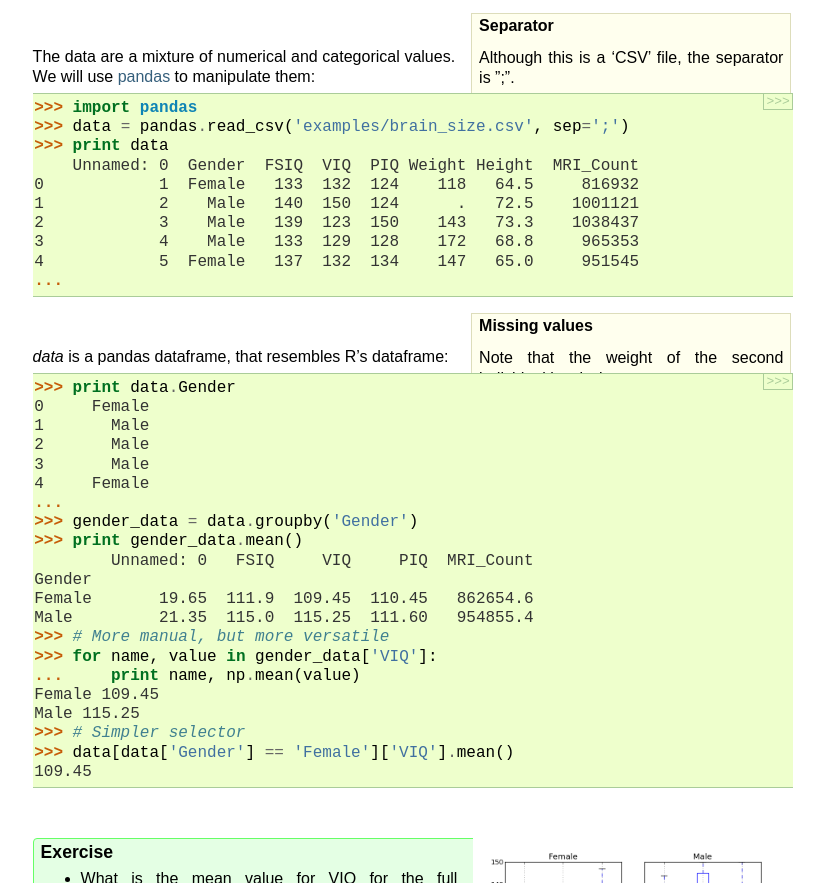
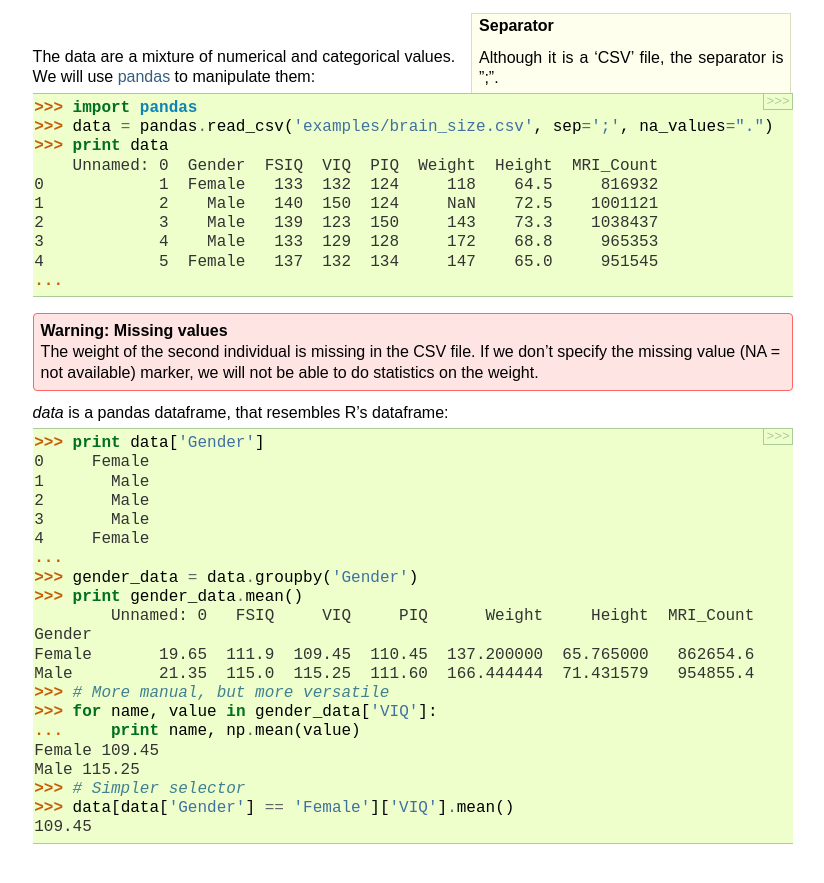
Before and after one commit to cogmaster-stats/python-cogstats, a plain HTML site: page basic_statistics.html in a window 1280 px wide. Shown: the part 1895-2778 px from the top of the page, without its empty margins (227-1051 px from the left). Drawn offline with Linux system fonts and the light colour scheme.

Commit message:
Make install

```diff
--- a/basic_statistics.html
+++ b/basic_statistics.html
@@ -228,7 +228,7 @@ to do so?).</li>
 </div></blockquote>
 <div class="sidebar">
 <p class="first sidebar-title"><strong>Separator</strong></p>
-<p class="last">Although this is a &#8216;CSV&#8217; file, the separator is &#8221;;&#8221;.</p>
+<p class="last">Although it is a &#8216;CSV&#8217; file, the separator is &#8221;;&#8221;.</p>
 </div>
 <div class="line-block">
 <div class="line"><br /></div>
@@ -236,26 +236,26 @@ to do so?).</li>
 <p>The data are a mixture of numerical and categorical values. We will use
 <a class="reference external" href="http://pandas.pydata.org">pandas</a> to manipulate them:</p>
 <div class="highlight-python"><div class="highlight"><pre><span class="gp">&gt;&gt;&gt; </span><span class="kn">import</span> <span class="nn">pandas</span>
-<div class="newline"></div><span class="gp">&gt;&gt;&gt; </span><span class="n">data</span> <span class="o">=</span> <span class="n">pandas</span><span class="o">.</span><span class="n">read_csv</span><span class="p">(</span><span class="s">&#39;examples/brain_size.csv&#39;</span><span class="p">,</span> <span class="n">sep</span><span class="o">=</span><span class="s">&#39;;&#39;</span><span class="p">)</span>
+<div class="newline"></div><span class="gp">&gt;&gt;&gt; </span><span class="n">data</span> <span class="o">=</span> <span class="n">pandas</span><span class="o">.</span><span class="n">read_csv</span><span class="p">(</span><span class="s">&#39;examples/brain_size.csv&#39;</span><span class="p">,</span> <span class="n">sep</span><span class="o">=</span><span class="s">&#39;;&#39;</span><span class="p">,</span> <span class="n">na_values</span><span class="o">=</span><span class="s">&quot;.&quot;</span><span class="p">)</span>
 <div class="newline"></div><span class="gp">&gt;&gt;&gt; </span><span class="k">print</span> <span class="n">data</span>
-<div class="newline"></div><span class="go">    Unnamed: 0  Gender  FSIQ  VIQ  PIQ Weight Height  MRI_Count</span>
-<div class="newline"></div><span class="go">0            1  Female   133  132  124    118   64.5     816932</span>
-<div class="newline"></div><span class="go">1            2    Male   140  150  124      .   72.5    1001121</span>
-<div class="newline"></div><span class="go">2            3    Male   139  123  150    143   73.3    1038437</span>
-<div class="newline"></div><span class="go">3            4    Male   133  129  128    172   68.8     965353</span>
-<div class="newline"></div><span class="go">4            5  Female   137  132  134    147   65.0     951545</span>
+<div class="newline"></div><span class="go">    Unnamed: 0  Gender  FSIQ  VIQ  PIQ  Weight  Height  MRI_Count</span>
+<div class="newline"></div><span class="go">0            1  Female   133  132  124     118    64.5     816932</span>
+<div class="newline"></div><span class="go">1            2    Male   140  150  124     NaN    72.5    1001121</span>
+<div class="newline"></div><span class="go">2            3    Male   139  123  150     143    73.3    1038437</span>
+<div class="newline"></div><span class="go">3            4    Male   133  129  128     172    68.8     965353</span>
+<div class="newline"></div><span class="go">4            5  Female   137  132  134     147    65.0     951545</span>
 <div class="newline"></div><span class="gp">...</span>
 <div class="newline"></div></pre></div>
 </div>
-<div class="sidebar">
-<p class="first sidebar-title"><strong>Missing values</strong></p>
-<p class="last">Note that the weight of the second individual is missing.</p>
-</div>
-<div class="line-block">
-<div class="line"><br /></div>
+<div class="admonition warning">
+<p class="first admonition-title">Warning</p>
+<p><strong>Missing values</strong></p>
+<p class="last">The weight of the second individual is missing in the CSV file. If we
+don&#8217;t specify the missing value (NA = not available) marker, we will
+not be able to do statistics on the weight.</p>
 </div>
 <p><cite>data</cite> is a pandas dataframe, that resembles R&#8217;s dataframe:</p>
-<div class="highlight-python"><div class="highlight"><pre><span class="gp">&gt;&gt;&gt; </span><span class="k">print</span> <span class="n">data</span><span class="o">.</span><span class="n">Gender</span>
+<div class="highlight-python"><div class="highlight"><pre><span class="gp">&gt;&gt;&gt; </span><span class="k">print</span> <span class="n">data</span><span class="p">[</span><span class="s">&#39;Gender&#39;</span><span class="p">]</span>
 <div class="newline"></div><span class="go">0     Female</span>
 <div class="newline"></div><span class="go">1       Male</span>
 <div class="newline"></div><span class="go">2       Male</span>
@@ -264,10 +264,11 @@ to do so?).</li>
 <div class="newline"></div><span class="gp">...</span>
 <div class="newline"></div><span class="gp">&gt;&gt;&gt; </span><span class="n">gender_data</span> <span class="o">=</span> <span class="n">data</span><span class="o">.</span><span class="n">groupby</span><span class="p">(</span><span class="s">&#39;Gender&#39;</span><span class="p">)</span>
 <div class="newline"></div><span class="gp">&gt;&gt;&gt; </span><span class="k">print</span> <span class="n">gender_data</span><span class="o">.</span><span class="n">mean</span><span class="p">()</span>
-<div class="newline"></div><span class="go">        Unnamed: 0   FSIQ     VIQ     PIQ  MRI_Count</span>
+<div class="newline"></div><span class="go">        Unnamed: 0   FSIQ     VIQ     PIQ      Weight     Height  MRI_Count</span>
 <div class="newline"></div><span class="go">Gender</span>
-<div class="newline"></div><span class="go">Female       19.65  111.9  109.45  110.45   862654.6</span>
-<div class="newline"></div><span class="go">Male         21.35  115.0  115.25  111.60   954855.4</span>
+<div class="newline"></div><span class="go">Female       19.65  111.9  109.45  110.45  137.200000  65.765000   862654.6</span>
+<div class="newline"></div><span class="go">Male         21.35  115.0  115.25  111.60  166.444444  71.431579   954855.4</span>
+<div class="newline"></div>
 <div class="newline"></div>
 <div class="newline"></div><span class="gp">&gt;&gt;&gt; </span><span class="c"># More manual, but more versatile</span>
 <div class="newline"></div><span class="gp">&gt;&gt;&gt; </span><span class="k">for</span> <span class="n">name</span><span class="p">,</span> <span class="n">value</span> <span class="ow">in</span> <span class="n">gender_data</span><span class="p">[</span><span class="s">&#39;VIQ&#39;</span><span class="p">]:</span>
```
Also changed, not shown: _sources/basic_statistics.txt, searchindex.js, 1 other file.
